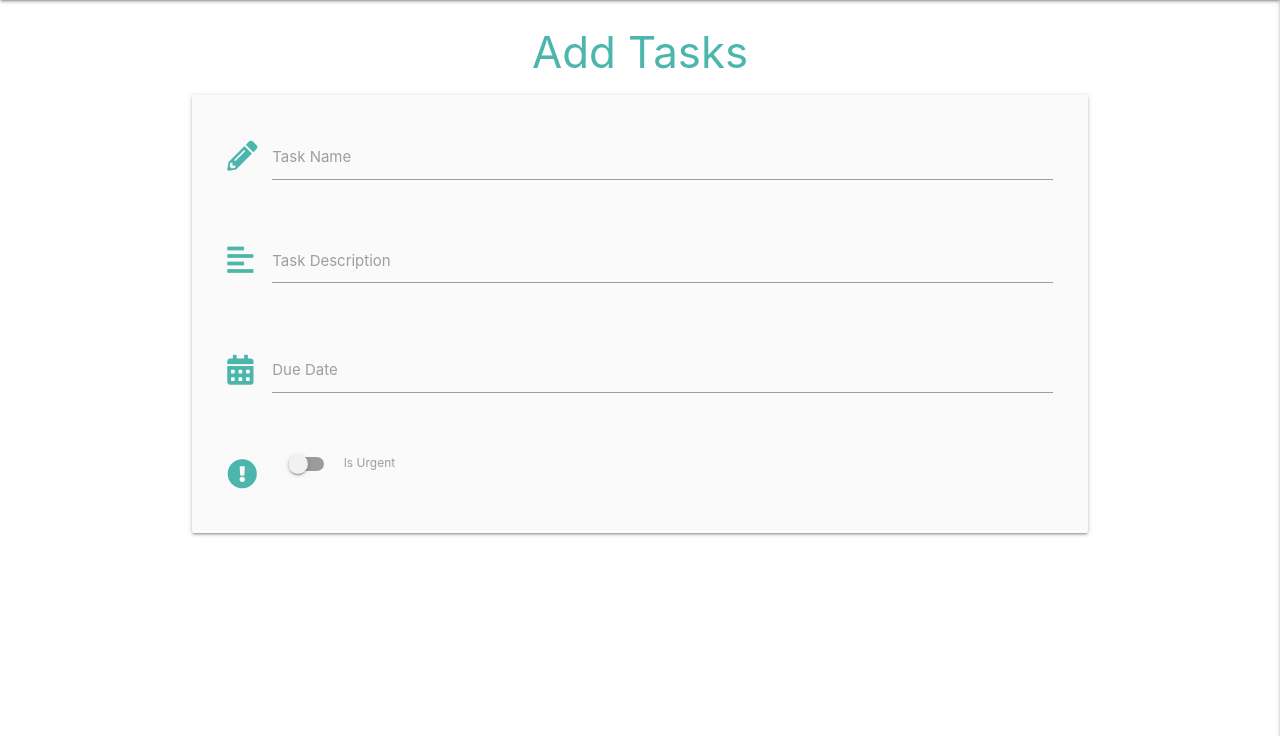
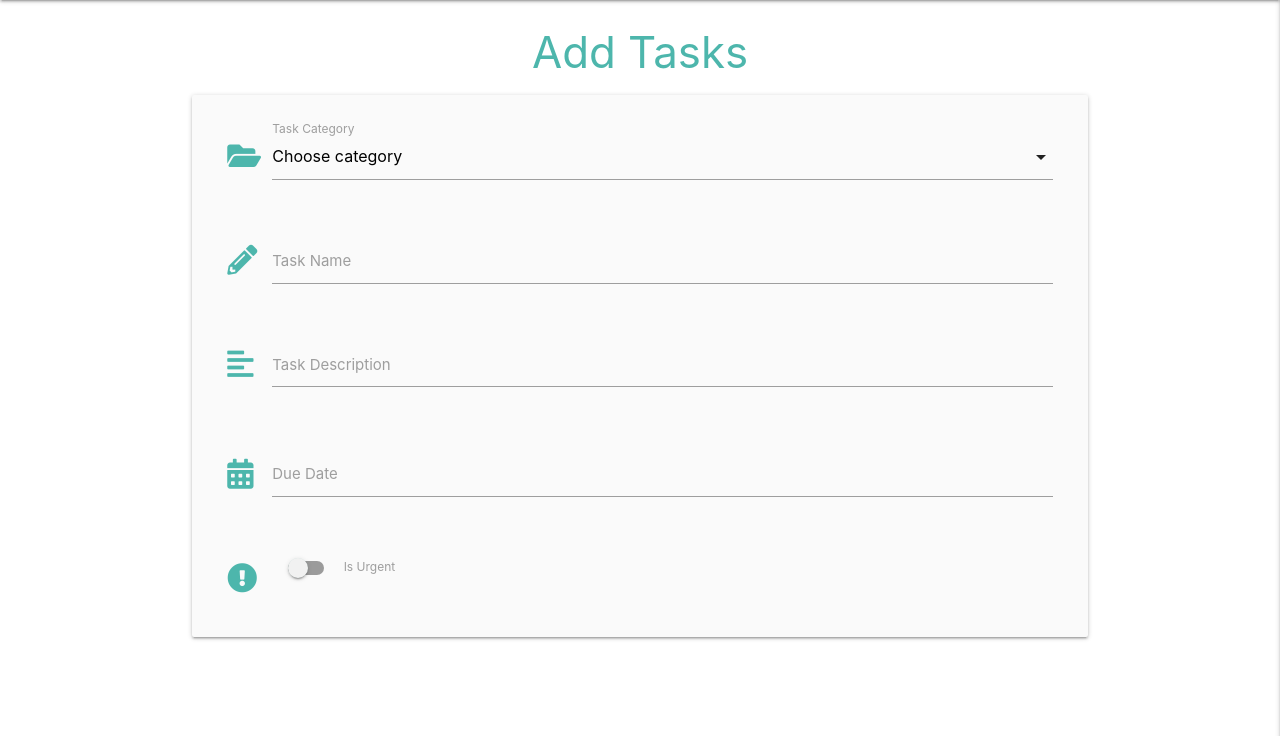
Before and after one commit to natalie-kate/task_manager, a Flask app: page /add_task in a window 1280 px wide. Shown: the part 64-800 px from the top of the page. Run offline with Flask 2, Linux system fonts and the light colour scheme; data that the repository does not hold is empty; some libraries are stand-ins or nearby versions.

Commit message:
select drop down element added

```diff
--- a/templates/add_task.html
+++ b/templates/add_task.html
@@ -4,6 +4,18 @@
    <h3 class="teal-text text-lighten-2 center-align">Add Tasks</h3>
    <div class="row card-panel grey lighten-5">
     <form class="col s12" method="POST" action="">
+      <div class="row">
+        <div class="input-field col s12">
+          <i class="fas fa-folder-open prefix teal-text text-lighten-2"></i>
+          <select id="category_name" name="category_name" class="validate" required>
+            <option value="" disabled selected>Choose category</option>
+            {% for category in categories %}
+                <option value="{{ category.category_name }}">{{ category.category_name }}</option>
+            {% endfor %}
+          </select>
+          <label for="category_name">Task Category</label>
+        </div>
+      </div>
       <div class="row">
         <div class="input-field col s12">
           <i class="fas fa-pencil-alt prefix teal-text text-lighten-2"></i>
```
